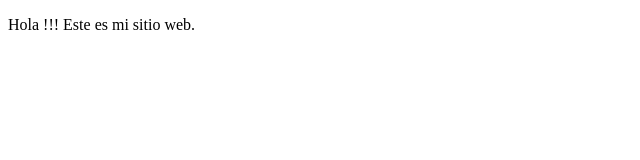
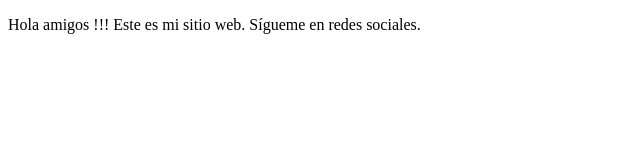
Before and after one commit to brian-develop/proyectoDemoCursoPrework, a plain HTML site: page index.html in a window 1280 px wide. Shown: the whole page, without its empty margins (0-640 px from the left). Drawn offline with Linux system fonts and the light colour scheme.

Commit message:
Cambios amigos agregados

```diff
--- a/index.html
+++ b/index.html
@@ -7,7 +7,8 @@
 </head>
 <body>
     <p>
-        Hola !!! Este es mi sitio web.
+        Hola amigos !!! Este es mi sitio web.
+        Sígueme en redes sociales.
     </p>
 </body>
 </html>
```
